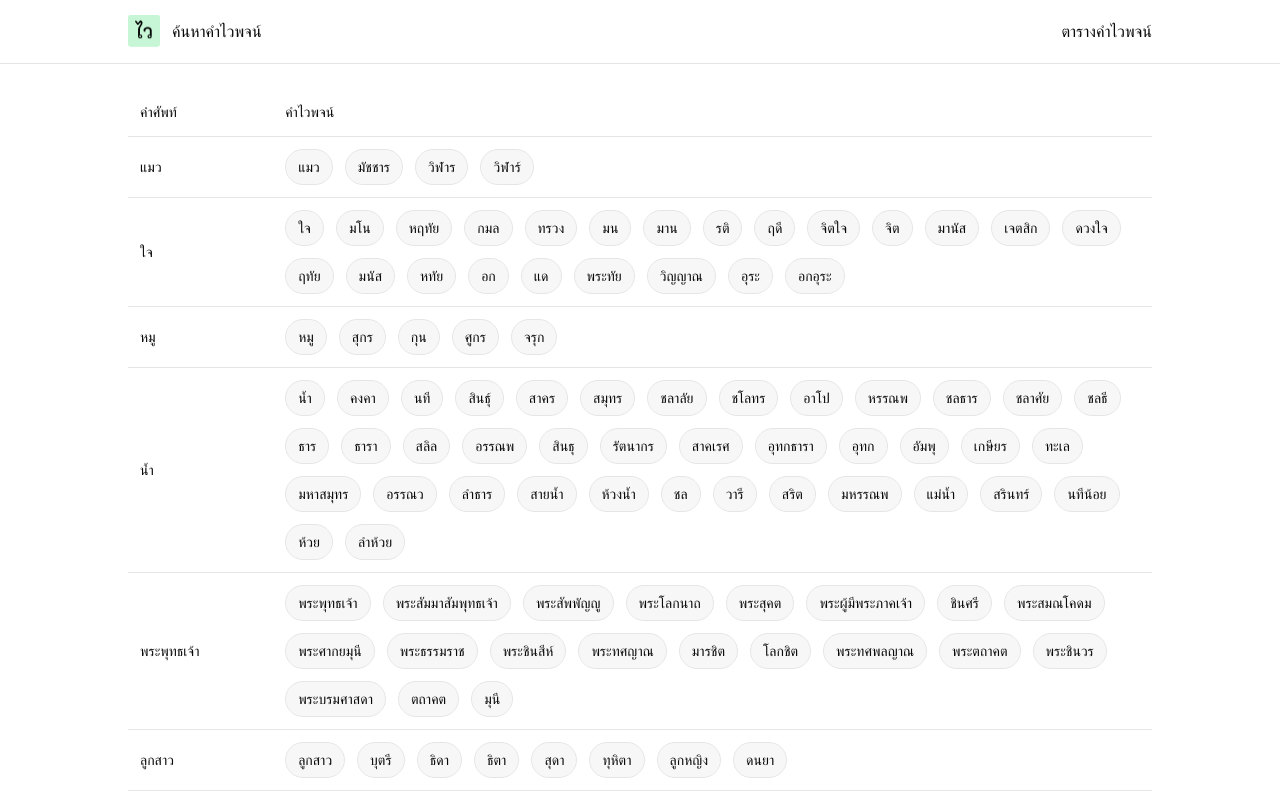
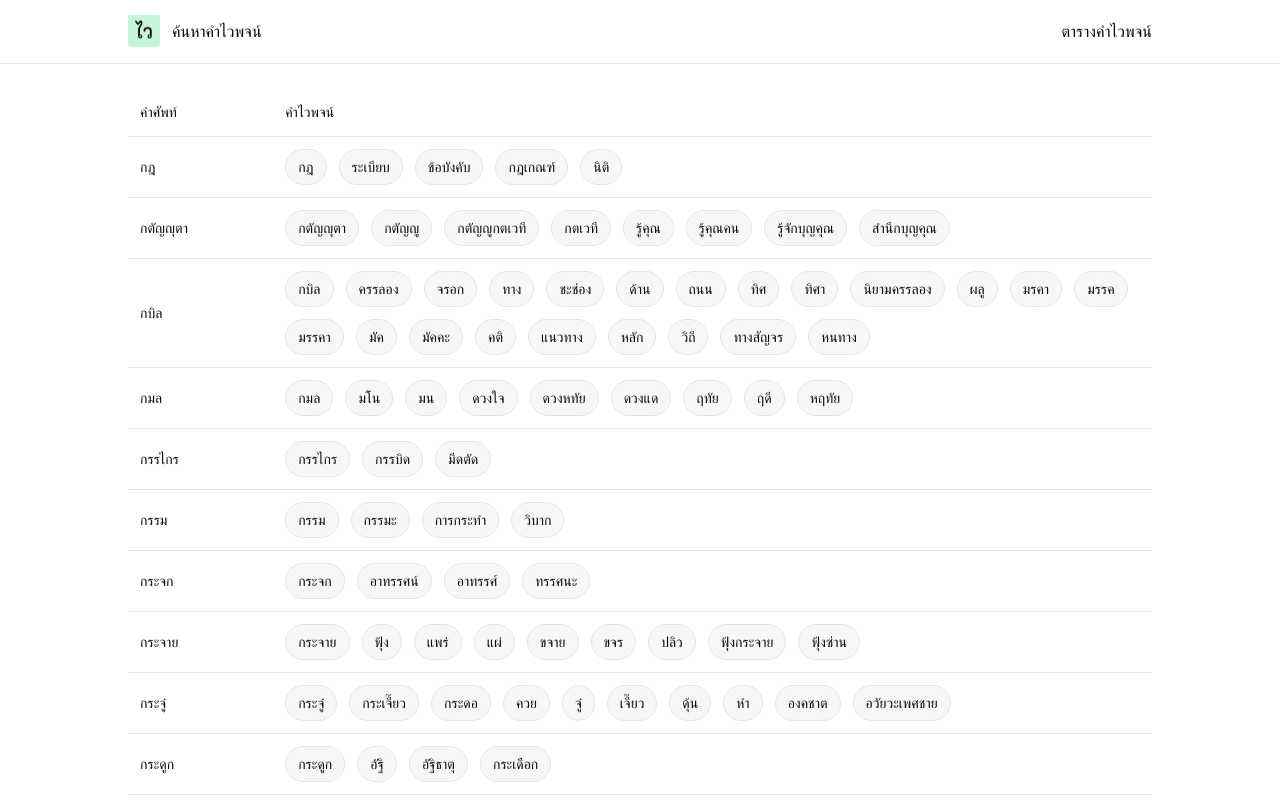
Before and after one commit to itzmeowww/thai-synonym, a Next.js app: page /list in a window 1280 px wide. Shown: the top 800 px of the page. Built offline with nearby package versions, Linux system fonts and the light colour scheme; a web font is replaced by a local one.

Commit message:
feat: sort list

```diff
--- a/app/list/page.tsx
+++ b/app/list/page.tsx
@@ -30,7 +30,7 @@ const Page = () => {
                 </TableHeader>
                 <TableBody>
                     {
-                        data.map((group, index) => (
+                        data.sort((a, b) => a[0].localeCompare(b[0])).map((group, index) => (
                             <TableRow key={index}>
                                 <TableCell className="font-medium">{group[0]}</TableCell>
                                 <TableCell className="w-full flex gap-3 flex-wrap">
```
